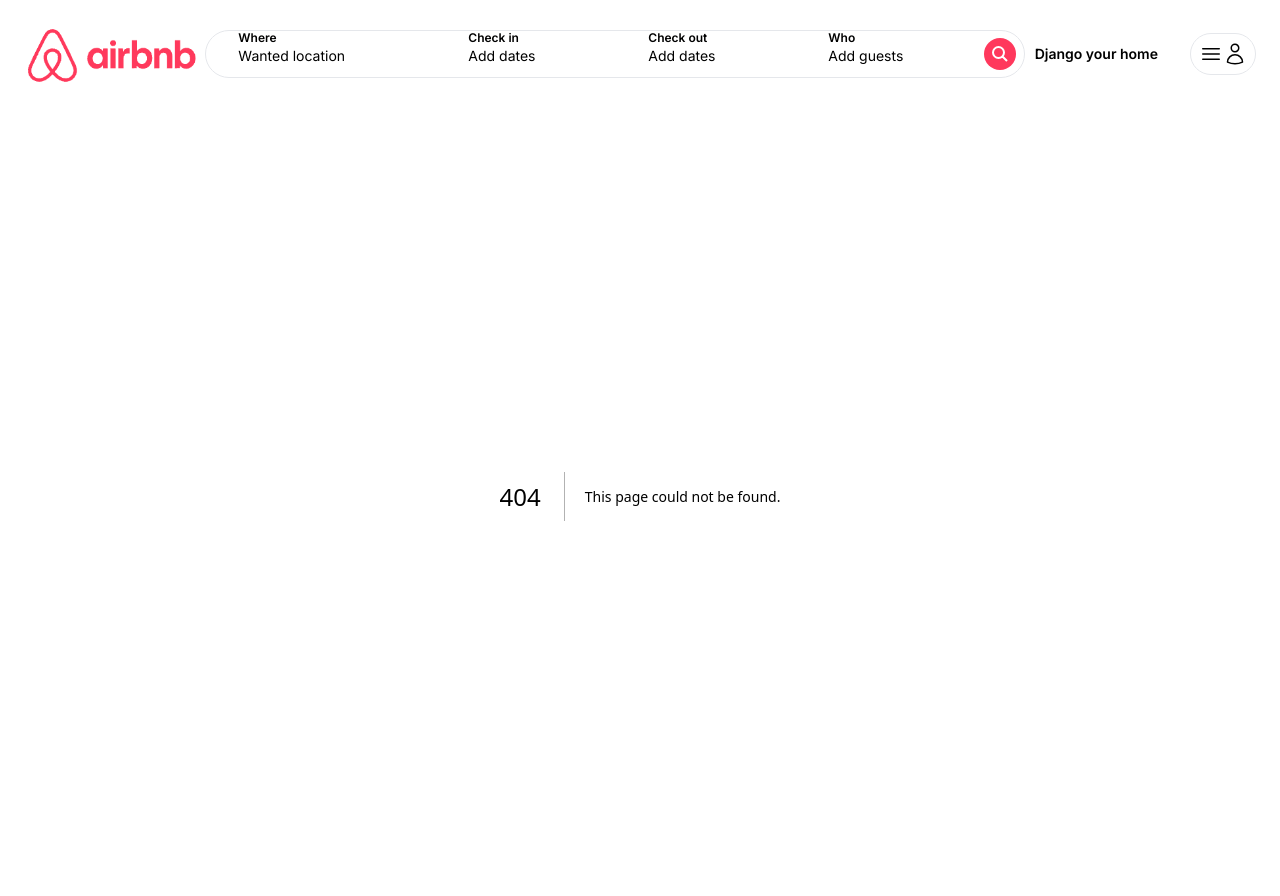
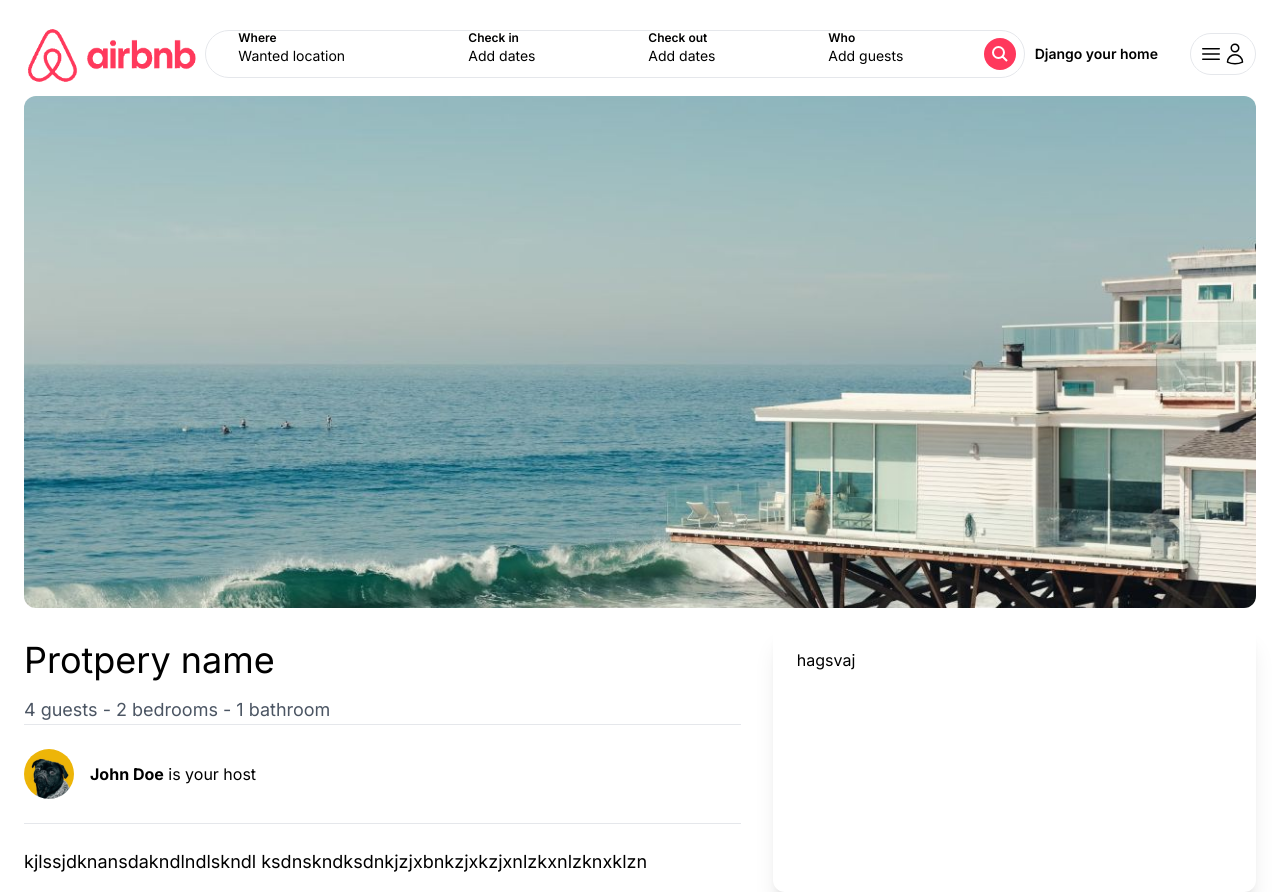
Before and after one commit to laura302/AirBnb_Front, a Next.js app: page /properties/1 in a window 1280 px wide. Before the commit this address had no page. Built offline with nearby package versions, Linux system fonts and the light colour scheme.

Commit message:
list properties on the front page (static)

```diff
--- /dev/null
+++ b/app/components/properties/PropertyList.tsx
@@ -0,0 +1,12 @@
+import PropertyListItem from "./PropertyListitem";
+const PropertyList = () => {
+    return (
+        <>
+        <PropertyListItem/>
+        <PropertyListItem/>
+        <PropertyListItem/>
+        </>
+    )
+}
+
+export default PropertyList;
--- /dev/null
+++ b/app/components/properties/PropertyListitem.tsx
@@ -0,0 +1,27 @@
+import Image from "next/image";
+
+const PropertyListItem = () => {
+    return (
+        <div className="cursor-pointer">
+            <div className="relative overflow-hidden aspect-square rounded-xl">
+            <Image
+                fill
+                src='/beach_1.jpg'
+                sizes="(max-width: 768px) 768px, (max-with: 1200px): 768px, 768px"
+                className="hover:scale-110 object-cover transition h-full w-full"
+                alt="Beach house"
+            />
+            </div>
+
+            <div className="mt-2">
+            <p className="text-lg font-bold">Property name</p>
+            </div>
+
+            <div className="mt-2">
+                <p className="text-sm text-gray-500"><strong>$200</strong> per night</p>
+            </div>
+        </div>
+    )
+}
+
+export default PropertyListItem;
--- a/app/page.tsx
+++ b/app/page.tsx
@@ -1,9 +1,16 @@
 import Categories from "./components/Categories";
+import PropertyList from "./components/properties/PropertyList";
 
 export default function Home() {
   return (
       <main className="max-w-full-[1500px] mx-auto px-6">
         <Categories/>
+
+        <div className="mt-4  grid grid-cols-1 md:grid-cols-3 lg:grid-cols-5 gap-6">
+          <PropertyList/>
+        </div>
+
+
       </main>
 
   );
--- /dev/null
+++ b/app/properties/ReservationSidebar.tsx
@@ -0,0 +1,9 @@
+const ReservationSidebar = () => {
+    return (
+        <aside className="p-6 col-span-2  rounded-xl border-gray-300 shadow-xl">
+            hagsvaj
+        </aside>
+    )
+}
+
+export default ReservationSidebar;
--- /dev/null
+++ b/app/properties/[id]/page.tsx
@@ -0,0 +1,52 @@
+import  Image from "next/image";
+import ReservationSidebar from "../ReservationSidebar";
+
+const PropertyDetailPage = () => {
+    return (
+        <main className="max-w-full-[1500px] mx-auto px-6">
+            <div className="w-full h-[64vh] mb-4 overflow-hidden  rounded-xl relative">
+                <Image
+                    fill
+                    src='/beach_1.jpg'
+                    className="object-cover w-full h-full"
+                    alt="Beach house"
+                />
+            </div>
+
+            <div className="mt-4 grid grid-cols-1 md:grid-cols-5 gap-4">
+                <div className="py-4 pr-4 col-span-3">
+                    <h1 className="mb-4 text-4xl">Protpery name</h1>
+
+                    <span className="mb-6 text-lg text-gray-600">
+                        4 guests - 2 bedrooms - 1 bathroom
+                    </span>
+
+                    <hr />
+
+                    <div className="py-6 flex items-center space-x-4">
+                    <Image
+                        src="/profile_pic_1.jpg"
+                        width={50}
+                        height={50}
+                        className="rounded-full"
+                        alt="The usser name"
+                    />
+
+                    <p><strong>John Doe</strong> is your host</p>
+                    </div>
+
+                    <hr />
+
+                    <p className=" mt-6 text-lg">
+                        kjlssjdknansdakndlndlskndl
+                        ksdnskndksdnkjzjxbnkzjxkzjxnlzkxnlzknxklzn
+                    </p>
+
+                </div>
+                <ReservationSidebar />
+            </div>
+        </main>
+    )
+}
+
+export default PropertyDetailPage;
```
Also changed, not shown: public/beach_1.jpg (added), public/profile_pic_1.jpg (added).
